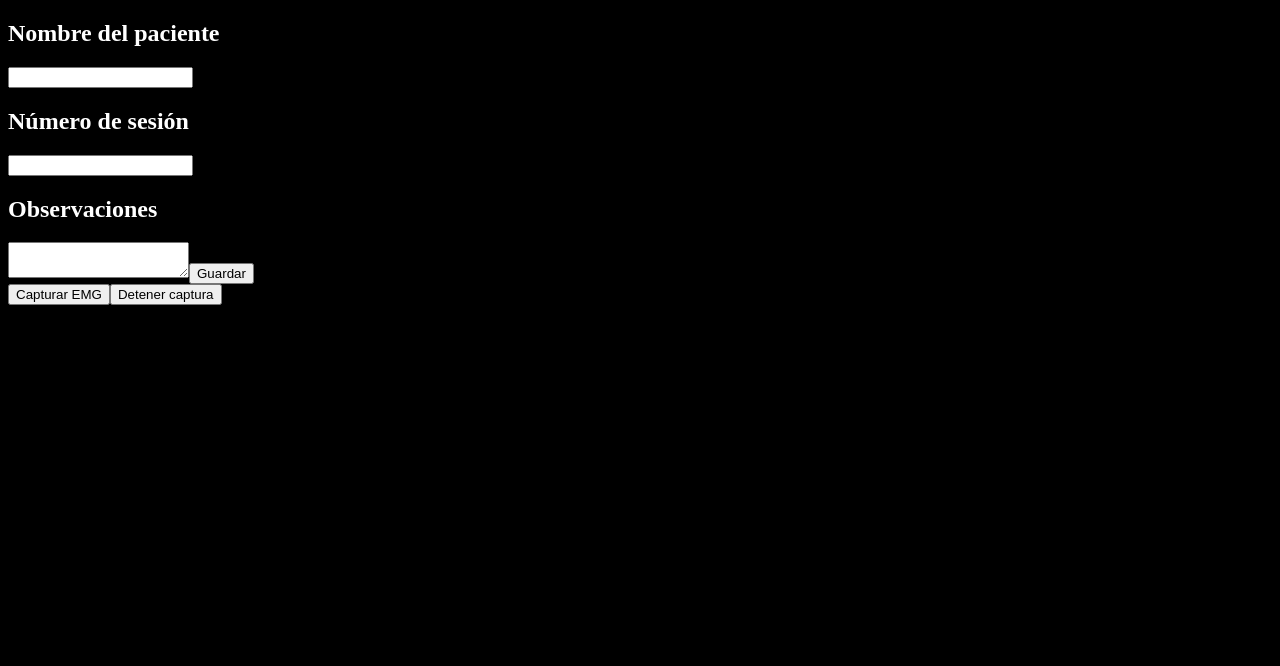
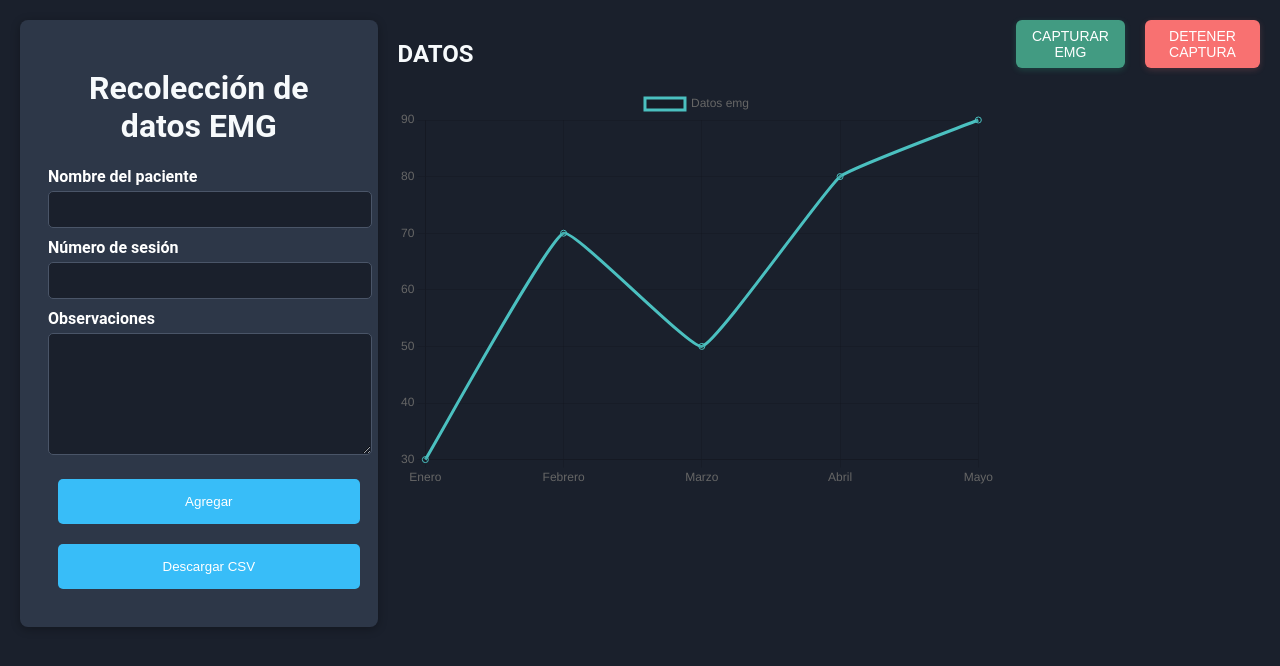
Before and after one commit to Kevin-K01/APP_RecDatosEMG, a React (Vite) app: page / in a window 1280 px wide. Shown: the top 666 px of the page. Built offline with nearby package versions, Linux system fonts and the light colour scheme.

Commit message:
se agregó formulario y ejemplo de gráfica

```diff
--- a/package.json
+++ b/package.json
@@ -10,7 +10,9 @@
     "preview": "vite preview"
   },
   "dependencies": {
+    "chart.js": "^4.4.8",
     "react": "^19.0.0",
+    "react-chartjs-2": "^5.3.0",
     "react-dom": "^19.0.0",
     "recdatos": "file:"
   },
--- a/src/App.jsx
+++ b/src/App.jsx
@@ -1,21 +1,10 @@
-import React from 'react'
-
+import './assets/Componentes/DatosUser.jsx'
+import DatosUser from './assets/Componentes/DatosUser.jsx'
 const App = () => {
   return (
-    <>
-    <form>
-      <h2>Nombre del paciente</h2>
-      <input type ='text'></input>
-      <h2>Número de sesión</h2>
-      <input type ='text'></input>
-      <h2>Observaciones</h2>
-      <textarea></textarea>
-      <button>Guardar</button>
-    </form>
-    <button>Capturar EMG</button>
-    <button>Detener captura</button>
-    </>
-
+  <>
+  <DatosUser></DatosUser>
+  </>
   )
 }
 
--- /dev/null
+++ b/src/assets/Componentes/DatosUser.jsx
@@ -0,0 +1,114 @@
+import { useState } from "react";
+import Graficas from "./Graficas";
+
+const DatosUser = () => {
+  const [formData, setFormData] = useState({
+    nombre: "",
+    sesion: "",
+    observaciones: "",
+  });
+
+  const [allData, setAllData] = useState([]); // Estado para mantener todos los datos
+
+  const handleChange = (e) => {
+    const { name, value } = e.target;
+    // Evita valores negativos en "sesion"
+    if (name === "sesion" && value < 0) {
+      return;
+    }
+    setFormData({
+      ...formData,
+      [name]: value,
+    });
+  };
+
+  const handleAdd = (e) => {
+    e.preventDefault();
+    console.log("Formulario enviado: ", formData);
+    // Verificar que los campos no estén vacíos antes de agregar los datos
+    if (formData.nombre && formData.sesion && formData.observaciones) {
+        // Agregar los datos al estado y al localStorage solo si todos los campos están completos
+        const newData = [...allData, formData];
+        setAllData(newData);
+        localStorage.setItem("formData", JSON.stringify(newData));
+        setFormData({ nombre: "", sesion: "", observaciones: "" }); // Limpiar el formulario
+      }
+  };
+
+  const handleDownload = () => {
+
+    if (allData.length === 0) {
+        alert("No hay datos para descargar.");
+        return;
+      }
+    // Crear el archivo CSV con los datos almacenados
+    const csvRows = [];
+    const headers = ["Nombre", "Sesión", "Observaciones"];
+    csvRows.push(headers.join(",")); // Cabeceras del archivo CSV
+
+    // Convertir los datos a filas CSV
+    allData.forEach((row) => {
+      const values = [row.nombre, row.sesion, row.observaciones];
+      csvRows.push(values.join(","));
+    });
+
+    // Crear un blob CSV
+    const csvContent = csvRows.join("\n");
+    const blob = new Blob([csvContent], { type: "text/csv" });
+
+    // Crear un enlace para descargar el archivo CSV
+    const link = document.createElement("a");
+    link.href = URL.createObjectURL(blob);
+    link.download = "datos_pacientes.csv";
+    link.click(); // Simula el clic para descargar el archivo
+
+     // Limpiar el localStorage después de descargar
+     localStorage.removeItem("formData");
+
+     // También limpiar el estado allData para que no quede en memoria
+     setAllData([]);
+  };
+
+
+
+  return (
+    <div className="contenedor">
+      <form onSubmit={handleAdd} className="formulario">
+        <h1 className="tituloform">Recolección de datos EMG</h1>
+        <label>Nombre del paciente</label>
+        <input
+          type="text"
+          name="nombre"
+          value={formData.nombre}
+          onChange={handleChange}
+        />
+        <label>Número de sesión</label>
+        <input
+          type="number"
+          name="sesion"
+          min="1"
+          value={formData.sesion}
+          onChange={handleChange}
+        />
+
+        <label>Observaciones</label>
+        <textarea
+          name="observaciones"
+          value={formData.observaciones}
+          onChange={handleChange}
+        />
+
+        <button type="submit">Agregar</button>
+        <button onClick={handleDownload} className="botondescargar">Descargar CSV</button>
+      </form>
+
+
+      <Graficas />
+
+      <button className="capturar">Capturar EMG</button>
+      <button className="detener">Detener captura</button>
+    </div>
+  );
+};
+
+export default DatosUser;
--- /dev/null
+++ b/src/assets/Componentes/Graficas.jsx
@@ -0,0 +1,42 @@
+import { Line } from 'react-chartjs-2';
+import { Chart as ChartJS, CategoryScale, LinearScale, PointElement, LineElement, Title, Tooltip, Legend } from 'chart.js';
+
+// Registrar los componentes de Chart.js
+ChartJS.register(
+  CategoryScale,
+  LinearScale,
+  PointElement,
+  LineElement,
+  Title,
+  Tooltip,
+  Legend
+);
+
+const Graficas = () => {
+  // Definir los datos de la gráfica
+  const data = {
+    labels: ['Enero', 'Febrero', 'Marzo', 'Abril', 'Mayo'], // Ejes X
+    datasets: [
+      {
+        label: 'Datos emg', // Título de la línea
+        data: [30, 70, 50, 80, 90], // Datos para los puntos de la línea
+        borderColor: 'rgb(75, 192, 192)', // Color de la línea
+        tension: 0.1, // Curvatura de la línea
+        fill: false, // No llenar bajo la línea
+      },
+    ],
+  };
+  const options = {
+    responsive: true,
+    maintainAspectRatio: false, // Permite que el tamaño sea controlado por el contenedor
+  };
+
+  return (
+    <div style={{ width: '80%', height: '400px' }}>
+      <h2>DATOS</h2>
+      <Line data={data} options={options} />
+    </div>
+  );
+}
+
+export default Graficas
--- a/src/styles.css
+++ b/src/styles.css
@@ -1,9 +1,117 @@
-body, html{
-    background-color: black;
+/* Estilos generales del contenedor */
+.contenedor {
+    display: flex;
+    align-items: flex-start;
+    gap: 20px;
+    padding: 20px;
+  }
+
+  /* Estilos del formulario */
+  .formulario {
+    width: 500px;
+    padding: 28px;
+    background: #2d3748;
+    border-radius: 8px;
+    box-shadow: 0 2px 10px rgba(0, 0, 0, 0.3);
+  }
+
+  .formulario label {
+    display: block;
+    font-weight: bold;
+    margin-bottom: 5px;
+    color: #fff;
+  }
+
+  .formulario input,
+  .formulario textarea {
+    width: 100%;
+    padding: 10px;
+    margin-bottom: 10px;
+    border: 1px solid #4a5568;
+    border-radius: 5px;
+    background: #1a202c;
+    color: #fff;
+  }
+
+  .formulario textarea {
+    height: 100px;
+  }
+
+  .formulario button {
+    width: 100%;
+    padding: 15px;
+    margin: 10px;
+    background-color: #38bdf8;
     color: white;
-}
+    border:none;
+    border-radius: 5px;
+    cursor: pointer;
+  }
 
-form{
-    align-items:start;
+  .formulario button:hover {
+    background-color: #0ea5e9;
+  }
 
-}
+  /* Contenedor de los botones */
+  .botones {
+    display: flex;
+    flex-direction: column;
+    gap: 10px;
+  }
+  h1{
+    text-align: center;
+  }
+  /* Botones */
+  .capturar, .detener {
+    padding: 8px 16px;
+    font-size: 14px;
+    font-weight: 500;
+    border-radius: 6px;
+    border: none;
+    transition: all 0.3s ease-in-out;
+    cursor: pointer;
+    text-transform: uppercase;
+  }
+
+  .capturar {
+    background-color: #429b82;
+    color: white;
+    box-shadow: 0 2px 6px rgba(52, 211, 153, 0.2);
+  }
+
+  .capturar:hover {
+    background-color:#05a268c8 ;
+    box-shadow: 0 4px 8px rgba(52, 211, 153, 0.3);
+    transform: translateY(-1px);
+  }
+
+  .capturar:active {
+    background-color: #1e7a5f;
+    transform: translateY(1px);
+  }
+
+  .detener {
+    background-color: #f87171;
+    color: white;
+    box-shadow: 0 2px 6px rgba(248, 113, 113, 0.2);
+  }
+
+  .detener:hover {
+    background-color: #e03e3e;
+    box-shadow: 0 4px 8px rgba(248, 113, 113, 0.3);
+    transform: translateY(-1px);
+  }
+
+  .detener:active {
+    background-color: #c44d4d;
+    transform: translateY(1px);
+  }
+
+  /* Fondo general */
+  body {
+    background-color: #1a202c;
+    font-family: 'Roboto', sans-serif;
+    margin: 0;
+    padding: 0;
+    color: #f7fafc;
+  }
```
Also changed, not shown: 1 other file (tests, documents, lock files or other folders).
